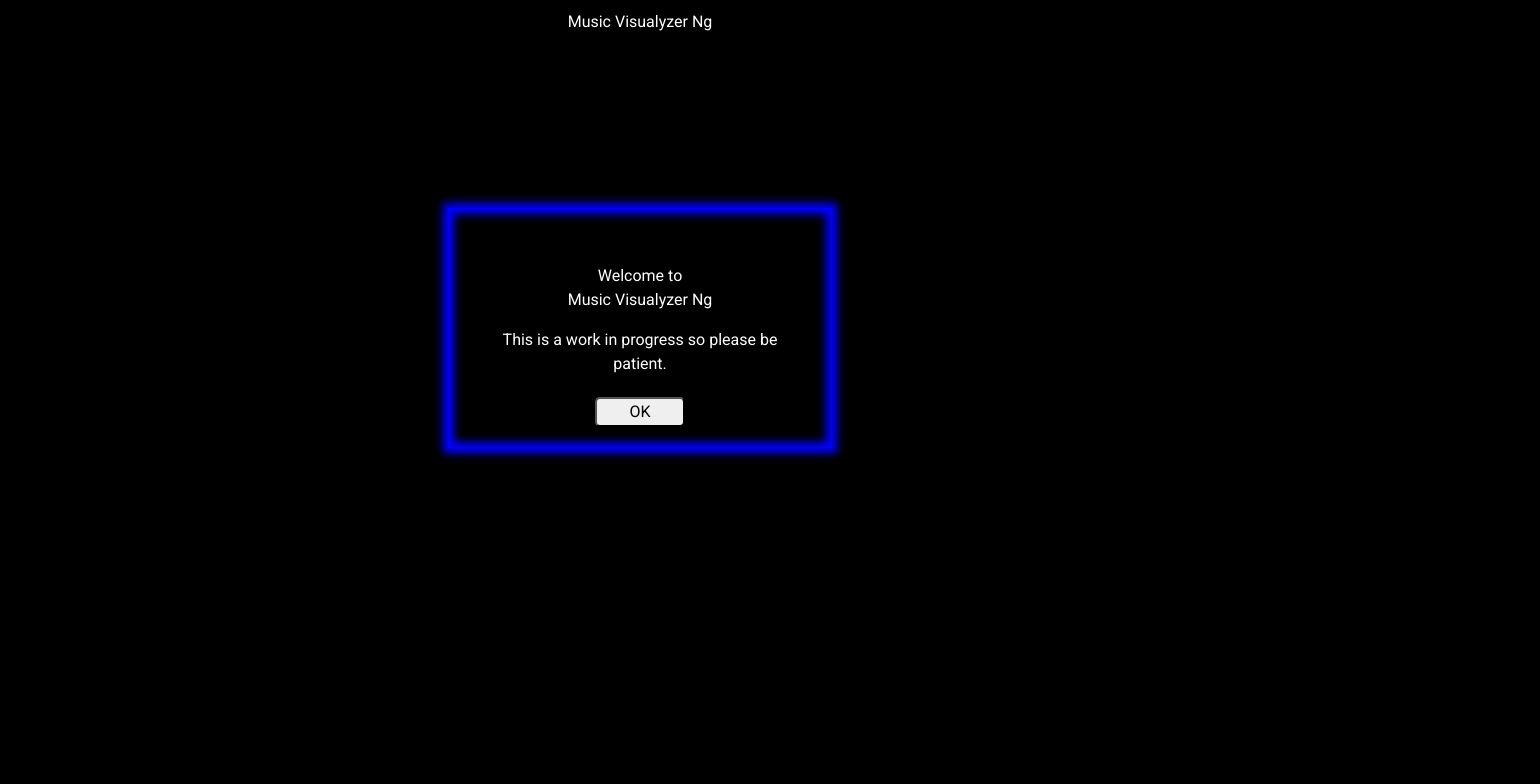
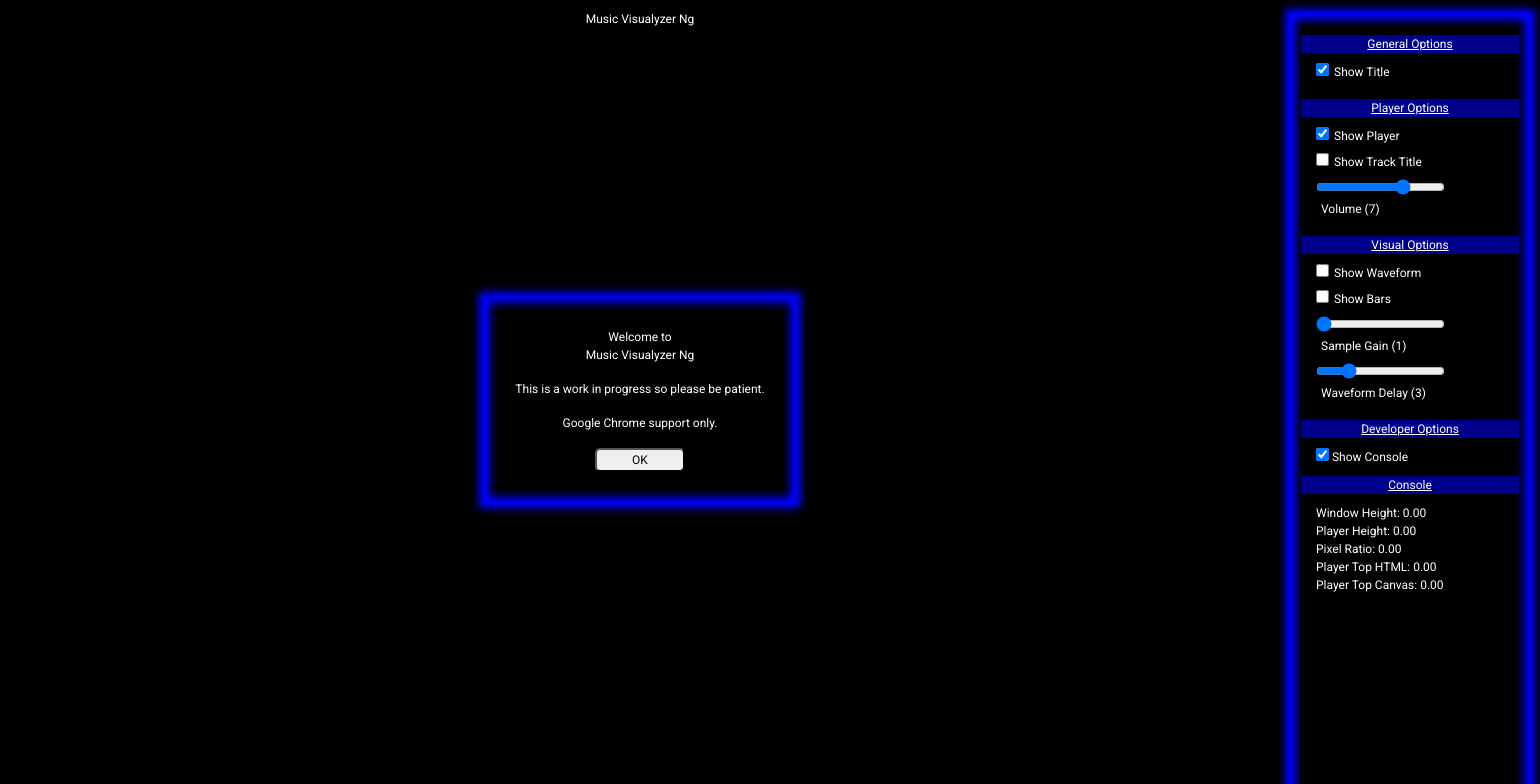
Before and after one commit to mcoons/soundAnalyzerNg, an Angular app: page / in a window 1280 px wide. Shown: the top 784 px of the page, 1540 px wide, since content can reach past the window. Built offline with nearby package versions, Linux system fonts and the light colour scheme; what ngx-audio-player would draw is missing.

Commit message:
fixed splash issues, font size and minor visual fixes

```diff
--- a/src/app/app.component.css
+++ b/src/app/app.component.css
@@ -7,6 +7,23 @@
 
 .fixed{
     width: 260px;
+}
+
+#mainContainer {
+    display:flex;
+    justify-content: center;
+    align-items: center;
+}
+
+#splashContainer {
+    position: fixed;
+    display: flex;
+    flex-direction: column;
+    justify-content: center;
+    align-items: center;
+    z-index: 500;
+    text-align: center;
+
 }
 
 button {
--- a/src/app/app.component.html
+++ b/src/app/app.component.html
@@ -2,13 +2,14 @@
 <app-title [title]="title"></app-title>
 
 
-<div [@splashOpenClose]="this.optionsService.options.showSplash.value == true ? 'splashOpen' : 'splashClosed'">
-  <app-splash-screen [title]="title"></app-splash-screen>
-</div>
 
 
-<div id="mainContainer"  class="d-flex">
+<!-- <div id="mainContainer"  class="d-flex"> -->
+<div id="mainContainer" >
 
+  <div id="splashContainer" [@splashOpenClose]="this.optionsService.options.showSplash.value == true ? 'splashOpen' : 'splashClosed'">
+    <app-splash-screen [title]="title"></app-splash-screen>
+  </div>
   <div id="main" class="col">
 
     <app-canvas3-d></app-canvas3-d>
--- a/src/app/app.component.ts
+++ b/src/app/app.component.ts
@@ -39,10 +39,10 @@ import { MessageService } from './message.service';
         opacity: 0
       })),
       transition('splashOpen => splashClosed', [
-        animate('1s')
+        animate('.5s')
       ]),
       transition('splashClosed => splashOpen', [
-        animate('1s')
+        animate('.5s')
       ])
     ])
 
--- a/src/app/canvas2-d/canvas2-d.component.ts
+++ b/src/app/canvas2-d/canvas2-d.component.ts
@@ -20,7 +20,7 @@ export class Canvas2DComponent implements OnInit, OnDestroy, AfterViewInit {
 
   options;
 
-  waveformDelay = 3;
+  // waveformDelay = 3;
   waveformDelayCounter = 0;
   waveFormDataSource;
 
@@ -79,7 +79,7 @@ export class Canvas2DComponent implements OnInit, OnDestroy, AfterViewInit {
     }
 
     this.waveformDelayCounter++;
-    if (this.waveformDelayCounter >= this.waveformDelay) {
+    if (this.waveformDelayCounter >= this.options.waveformDelay.value) {
       this.waveformDelayCounter = 0;
       this.waveFormDataSource = this.audioService.getTDData();
     }
@@ -165,10 +165,10 @@ export class Canvas2DComponent implements OnInit, OnDestroy, AfterViewInit {
     // console.log('playerDiv offsetTop = ' + playerDiv.offsetTop);
     // console.log('window.devicePixelRatio = ' + window.devicePixelRatio);
 
-    if (playerDiv.offsetTop * window.devicePixelRatio <= this.canvas.height){
+    if (playerDiv.offsetTop * window.devicePixelRatio <= this.canvas.height) {
       return playerDiv.offsetTop * window.devicePixelRatio;
     } else {
-      return this.canvas.height;
+      return this.canvas.height - 25;
     }
   }
 
--- a/src/app/options.service.ts
+++ b/src/app/options.service.ts
@@ -70,9 +70,18 @@ export class OptionsService {
       min: 1,
       max: 20
     },
+    waveformDelay: {
+      showInConsole: false,
+      group: 'Visual',
+      type: 'slider',
+      label: 'Waveform Delay',
+      value: 3,
+      min: 1,
+      max: 10
+    },
 
     showConsole: {
-      showInConsole: true,
+      showInConsole: false,
       group: 'Developer',
       type: 'checkbox',
       label: 'Show Console',
--- a/src/app/splash-screen/splash-screen.component.css
+++ b/src/app/splash-screen/splash-screen.component.css
@@ -1,8 +1,8 @@
 #splashScreen {
   /* bottom: 10px; */
-  position: fixed;
+  /* position: fixed; */
   color: white;
-  /* text-align: center; */
+  text-align: center;
 
   display: flex;
   flex-direction: column;
@@ -10,12 +10,12 @@
   align-items: center;
   padding: 30px;
 
-  width: 30%;
-  height: 30%;
-  left: 50%;
-  top: 50%;
-  margin-left: -15%;
-  margin-top: -15%;
+  /* width: 30%; */
+  /* height: 30%; */
+  /* left: 50%; */
+  /* top: 50%; */
+  /* margin-left: -15%; */
+  /* margin-top: -15%; */
   border: 1px solid blue;
   box-shadow:
     0 0 8px 5px blue,
@@ -23,12 +23,19 @@
   z-index: 100;
 }
 
+#splashContent {
+  display: flex;
+  flex-direction: column;
+  justify-content: center;
+  align-items: center;
+}
+
 button {
   width: 90px;
-  position: absolute;
-  bottom: 20px;
-  left: 50%;
-  margin-left: -45px;
+  /* position: absolute; */
+  /* bottom: 20px; */
+  /* left: 50%; */
+  /* margin-left: -45px; */
   border-radius: 5px;
 }
 
--- a/src/app/splash-screen/splash-screen.component.html
+++ b/src/app/splash-screen/splash-screen.component.html
@@ -1,6 +1,9 @@
 <div id="splashScreen">
-  <p>Welcome to<br/>{{title}}</p>
-  <p>This is a work in progress so please be patient.</p>
-  <button (click)="this.splashScreenOK()">OK</button>
+  <div id="splashContent">
+    <p>Welcome to<br/>{{title}}</p>
+    <p>This is a work in progress so please be patient.</p>
+    <p>Google Chrome support only.</p>
+    <button (click)="this.splashScreenOK()">OK</button>
+  </div>
 
 </div>
--- a/src/styles.css
+++ b/src/styles.css
@@ -1,5 +1,5 @@
 /* You can add global styles to this file, and also import other style files */
-html,
+/* html,
 body {
     width: 100vw;
     height: 100vh;
@@ -9,7 +9,14 @@ body {
     background-color: black;
     overflow: hidden;
 
-}
+} */
 
 html, body { height: 100%; }
-body { margin: 0; font-family: Roboto, "Helvetica Neue", sans-serif; }
+body {
+    margin: 0;
+    font-family: Roboto, "Helvetica Neue", sans-serif;
+    font-size: 12px;
+    background-color: black;
+    overflow: hidden;
+
+}
```
